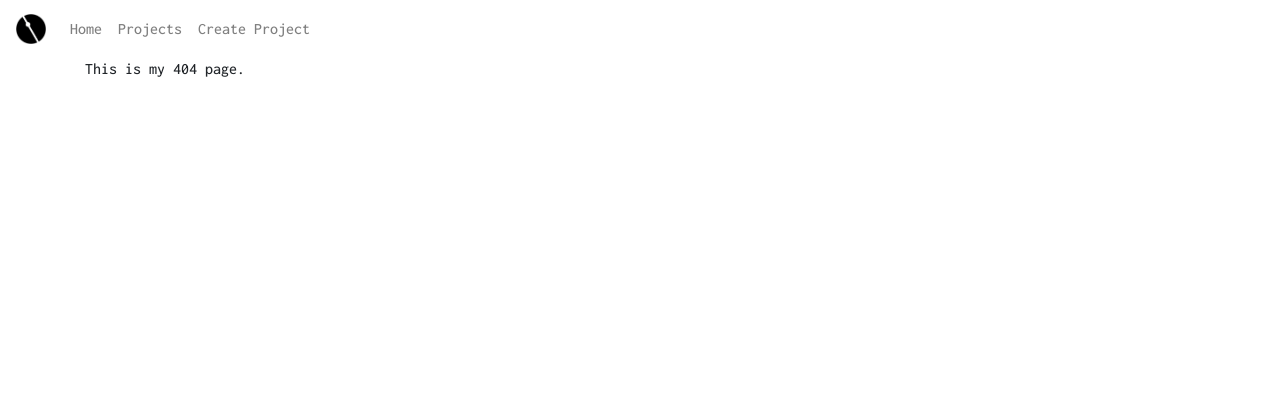
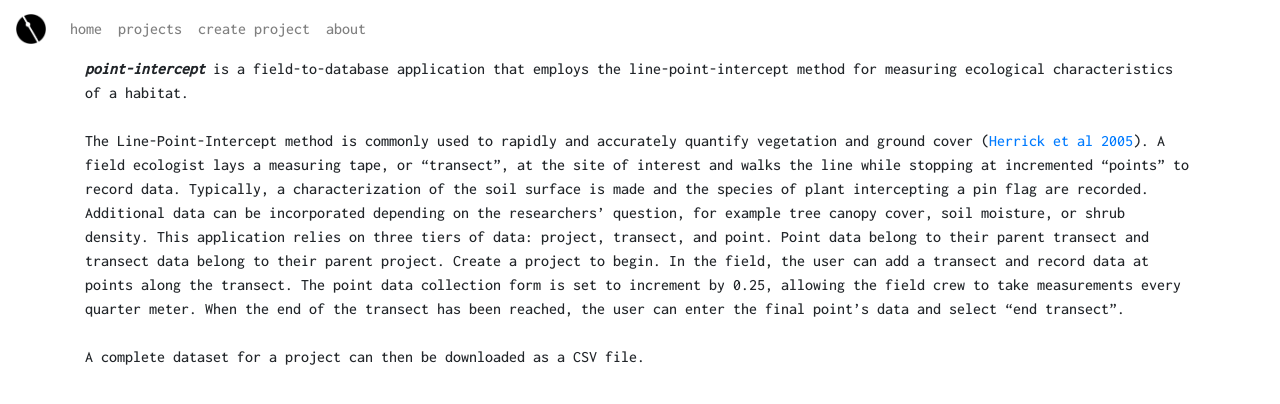
Before and after one commit to ricklevy21/point-intercept, a React (Create React App) app in the folder client/: page /about in a window 1280 px wide. Before the commit this address had no page. Shown: the top 404 px of the page. Built offline with nearby package versions, Linux system fonts and the light colour scheme.

Commit message:
added about page

```diff
--- a/client/src/App.js
+++ b/client/src/App.js
@@ -15,6 +15,8 @@
 import NotFound from './pages/NotFound'
 import Login from './pages/Login'
 import Register from './pages/Register'
+import About from './pages/About'
+
 
 //components
 import Navbar from './components/Navbar/index'
@@ -56,6 +58,9 @@
       <Route exact path="/register">
         {<Register />}
       </Route>
+      <Route exact path="/about">
+        {<About />}
+      </Route>
       <Route path="/*">
         {<NotFound />}
         </Route>
--- a/client/src/components/Navbar/index.js
+++ b/client/src/components/Navbar/index.js
@@ -23,13 +23,16 @@
   <div className="collapse navbar-collapse" id="navbarNav">
     <ul className="navbar-nav">
       <li className="nav-item">
-        <Link to="/" className="nav-link" >Home </Link>
+        <Link to="/" className="nav-link" >home </Link>
       </li>
       <li className="nav-item">
-        <Link to="/projects" className="nav-link" >Projects</Link>
+        <Link to="/projects" className="nav-link" >projects</Link>
       </li>
       <li className="nav-item">
-        <Link to="/create" className="nav-link" >Create Project</Link>
+        <Link to="/create" className="nav-link" >create project</Link>
+      </li>
+      <li className="nav-item">
+        <Link to="/about" className="nav-link" >about</Link>
       </li>
     </ul>
   </div>
--- /dev/null
+++ b/client/src/pages/About.js
@@ -0,0 +1,22 @@
+//dependencies
+import React from 'react'
+
+
+const About = () => {
+    return (
+        <>
+        <p>
+            <i><strong>point-intercept</strong></i> is a field-to-database application that employs the line-point-intercept method for measuring ecological characteristics of a habitat.
+            <br/>
+            <br/>
+            The Line-Point-Intercept method is commonly used to rapidly and accurately quantify vegetation and ground cover (<a href="https://www.fs.usda.gov/Internet/FSE_DOCUMENTS/stelprdb5172121.pdf">Herrick et al 2005</a>). A field ecologist lays a measuring tape, or “transect”, at the site of interest and walks the line while stopping at incremented “points” to record data. Typically, a characterization of the soil surface is made and the species of plant intercepting a pin flag are recorded. Additional data can be incorporated depending on the researchers’ question, for example tree canopy cover, soil moisture, or shrub density.
+            This application relies on three tiers of data: project, transect, and point. Point data belong to their parent transect and transect data belong to their parent project. Create a project to begin. In the field, the user can add a transect and record data at points along the transect. The point data collection form is set to increment by 0.25, allowing the field crew to take measurements every quarter meter. When the end of the transect has been reached, the user can enter the final point’s data and select “end transect”.
+            <br/>
+            <br/>
+            A complete dataset for a project can then be downloaded as a CSV file.
+        </p>
+        </>
+    )
+}
+
+export default About
```
